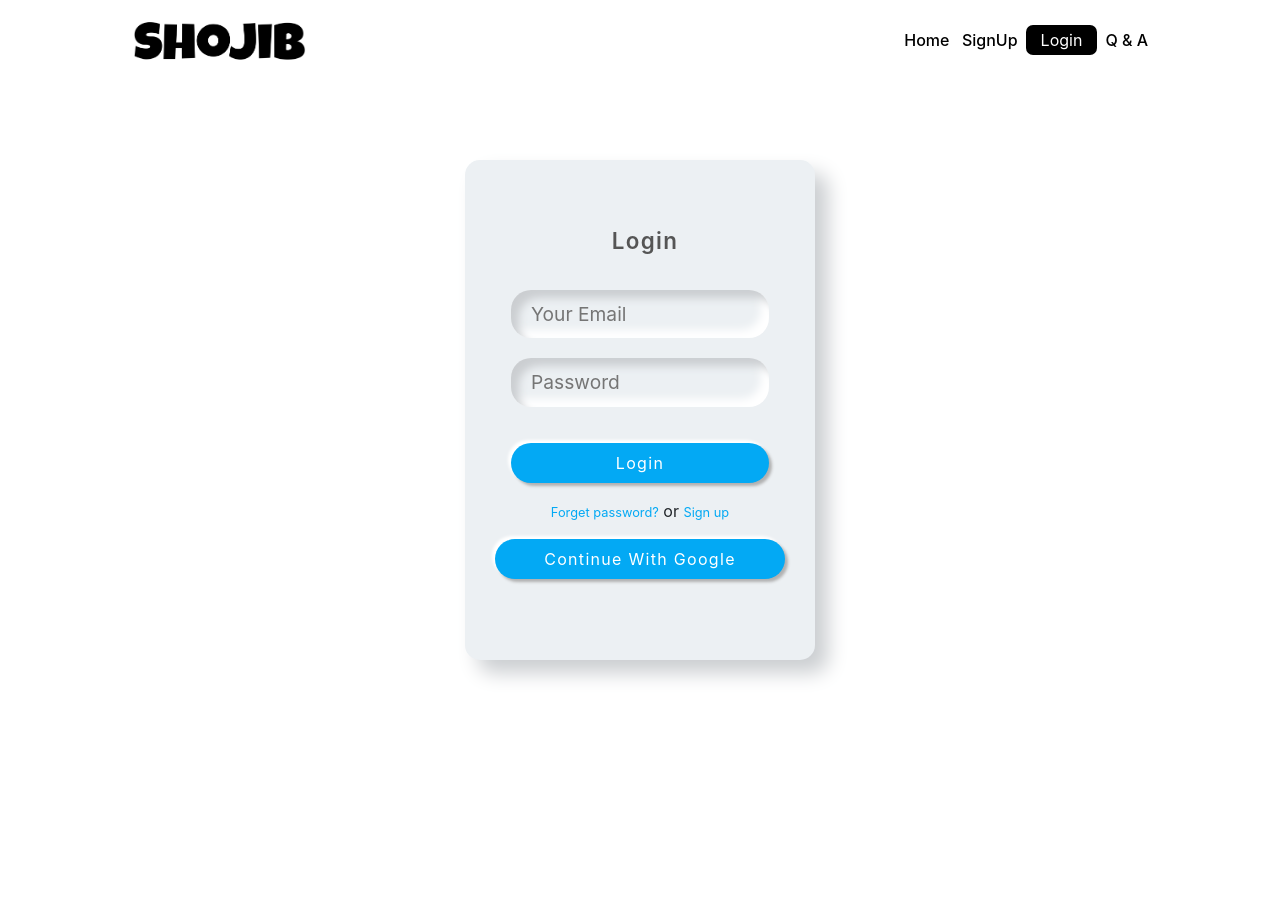
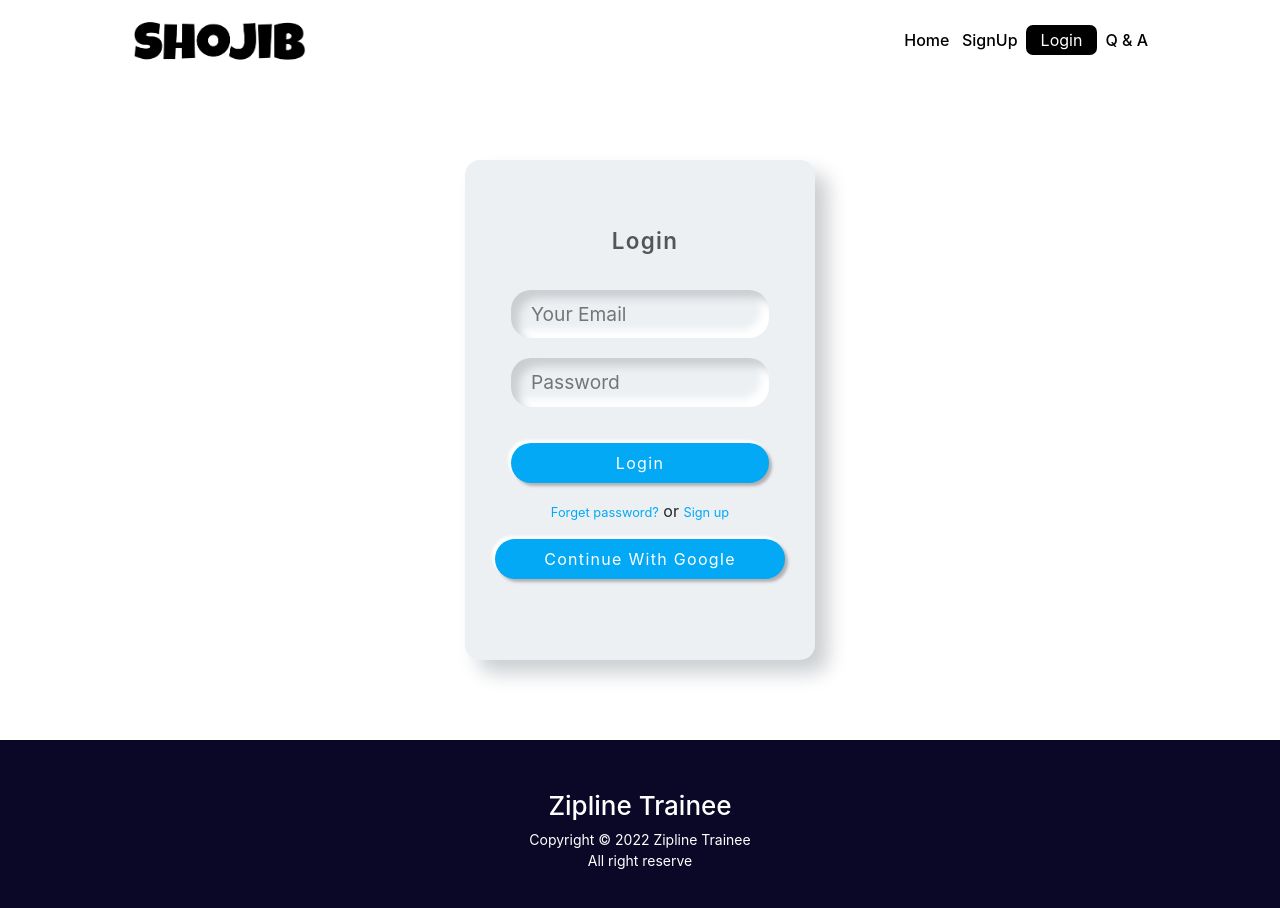
Before and after one commit to mohammedshojib/Zipline-Trainee, a React (Vite) app: page /login in a window 1280 px wide. Shown: the top 908 px of the page. Before the commit the page ends 800 px from the top, so only its background shows below. Built offline with nearby package versions, Linux system fonts and the light colour scheme; no server answers.

Commit message:
error done

```diff
--- a/src/App.jsx
+++ b/src/App.jsx
@@ -7,8 +7,9 @@ import Login from "./components/Login";
 import Signup from "./components/Signup";
 import Notfound from "./components/Notfound";
 import RequireAuth from "./components/RequireAuth";
-import Hello from "./components/Hello";
+import Checkout from "./components/Checkout";
 import Myprofile from "./components/Myprofile";
+import Footer from "./components/Footer";
 
 export const ReviewsContext = createContext();
 
@@ -23,14 +24,15 @@ function App() {
         <Route path="/myaccount" element={<Myprofile />} />
         <Route path="/*" element={<Notfound />} />
         <Route
-          path="/hello"
+          path="/checkout"
           element={
             <RequireAuth>
-              <Hello />
+              <Checkout />
             </RequireAuth>
           }
         />
       </Routes>
+      <Footer />
     </div>
   );
 }
--- /dev/null
+++ b/src/components/Checkout.jsx
@@ -0,0 +1,53 @@
+import React, { useState } from "react";
+
+const Hello = () => {
+  const [checkoutState, setCheckoutState] = useState("");
+
+  const handleCheckout = (e) => {
+    e.preventDefault();
+    setCheckoutState("Sucsess");
+  };
+
+  return (
+    <div className="wrapper">
+      <div className="text-center mt-4 name"> CheckOut </div>
+      <form className="p-3 mt-3" onSubmit={handleCheckout}>
+        <div className="form-field d-flex align-items-center">
+          <span className="far fa-user"></span>
+          <input
+            type="text"
+            name="userName"
+            id="userName"
+            placeholder="Username"
+          />
+        </div>
+        <div className="form-field d-flex align-items-center">
+          <span className="fas fa-key"></span>
+          <input type="text" name="Address" id="pwd" placeholder="Address" />
+        </div>
+        <div className="form-field d-flex align-items-center">
+          <span className="fas fa-key"></span>
+          <input
+            type="password"
+            name="password"
+            id="pwd"
+            placeholder="Password"
+          />
+        </div>
+        <div className="form-field d-flex align-items-center">
+          <span className="fas fa-key"></span>
+          <input
+            type="number"
+            name="Phone"
+            id="pwd"
+            placeholder="Phone Number"
+          />
+        </div>
+        <h4>{checkoutState}</h4>
+        <input type="submit" className="btn mt-3" value="Submit" />
+      </form>
+    </div>
+  );
+};
+
+export default Hello;
--- /dev/null
+++ b/src/components/Footer.jsx
@@ -0,0 +1,21 @@
+import React from "react";
+import "../styles/Footer.css";
+
+const Footer = () => {
+  return (
+    <div>
+      <footer class="footer-area">
+        <div class="footer">
+          <h1>Zipline Trainee</h1>
+          <p>
+            Copyright © 2022 Zipline Trainee
+            <br />
+            All right reserve
+          </p>
+        </div>
+      </footer>
+    </div>
+  );
+};
+
+export default Footer;
--- a/src/components/Hello.jsx
+++ /dev/null
@@ -1,11 +0,0 @@
-import React from "react";
-
-const Hello = () => {
-  return (
-    <div>
-      <h1>hello</h1>
-    </div>
-  );
-};
-
-export default Hello;
--- a/src/components/Hero.jsx
+++ b/src/components/Hero.jsx
@@ -6,12 +6,12 @@ const Hero = () => {
     <div className="hero">
       <div className="col">
         <h3>
-          Hy! Reviewing <br /> <span>Jhankars Course</span>
+          Wellcome to <br /> <span>Zipline Trainee</span>
         </h3>
         <p>
-          We are review web development course for you. We aks every people what
-          they think how thare experience with <b>Jhankers</b> web development
-          course
+          A freelance Zipline trainer with 4 years of exp. i teach more then 100
+          of people how to use zipline <b>100%</b> with safety. Lets start with
+          you
         </p>
         <a href="#">Explore More</a>
       </div>
--- /dev/null
+++ b/src/components/Hero2.jsx
@@ -0,0 +1,26 @@
+import React from "react";
+
+const Hero2 = () => {
+  return (
+    <div className="hero">
+      <div className="col">
+        <img
+          src="https://us.123rf.com/450wm/roiandroi/roiandroi2103/roiandroi210300143/166668523-ziplining-outdoor-sports-illustration-vector-cartoon-flat-character-of-woman-descending-on-a-rope-is.jpg?ver=6"
+          alt=""
+        />
+      </div>
+      <div className="col">
+        <h6>About Me</h6>
+        <h3>
+          Passionate <br /> <span>Zipline Trainer</span>
+        </h3>
+        <p>
+          I am a buet gatueded with GPA 2.99 . i have 4 years of zipline exp.
+        </p>
+        <a href="#">Explore More</a>
+      </div>
+    </div>
+  );
+};
+
+export default Hero2;
--- a/src/components/Home.jsx
+++ b/src/components/Home.jsx
@@ -3,6 +3,7 @@ import Hero from "./Hero";
 import Service from "./Service.jsx";
 import "../styles/Home.css";
 import { useNavigate } from "react-router-dom";
+import Hero2 from "./Hero2";
 
 const Home = () => {
   const [services, setServices] = useState([]);
@@ -16,11 +17,12 @@ const Home = () => {
   return (
     <div>
       <Hero />
-      <div className="main-container" onClick={() => navigate("/hello")}>
+      <div className="main-container" onClick={() => navigate("/checkout")}>
         {services.map((service) => (
           <Service service={service} key={service._id}></Service>
         ))}
       </div>
+      <Hero2 />
     </div>
   );
 };
--- a/src/components/Login.jsx
+++ b/src/components/Login.jsx
@@ -25,8 +25,8 @@ const Login = () => {
         <Navigate to="/" />;
       })
       .catch((error) => {
-        const errorCode = error.code;
         const errorMessage = error.message;
+        setError(errorMessage);
       });
   };
 
@@ -46,6 +46,7 @@ const Login = () => {
     return (
       <div className="wrapper">
         <div className="text-center mt-4 name"> Login </div>
+        <p className="text-danger text-center">{error}</p>
         <form className="p-3 mt-3" onSubmit={handleLogin}>
           <div className="form-field d-flex align-items-center">
             <span className="far fa-user"></span>
@@ -57,6 +58,7 @@ const Login = () => {
               placeholder="Your Email"
             />
           </div>
+
           <div className="form-field d-flex align-items-center">
             <span className="fas fa-key"></span>
             <input
--- a/src/components/Signup.jsx
+++ b/src/components/Signup.jsx
@@ -15,6 +15,7 @@ const Signup = () => {
   const [email, setEmail] = useState("");
   const [password, setPassword] = useState("");
   const [user, loading, errorHook] = useAuthState(auth);
+  const [error, setError] = useState("");
 
   const creatUser = (e) => {
     e.preventDefault();
@@ -24,8 +25,8 @@ const Signup = () => {
         console.log(user);
       })
       .catch((error) => {
-        const errorCode = error.code;
         const errorMessage = error.message;
+        setError(errorMessage);
       });
   };
 
@@ -48,6 +49,7 @@ const Signup = () => {
     return (
       <div className="wrapper">
         <div className="text-center mt-4 name"> Signup </div>
+        <p className="text-danger text-center">{error}</p>
         <form className="p-3 mt-3" onSubmit={creatUser}>
           <div className="form-field d-flex align-items-center">
             <span className="far fa-user"></span>
--- /dev/null
+++ b/src/styles/Footer.css
@@ -0,0 +1,18 @@
+.footer {
+  margin-top: 50px;
+  text-align: center;
+}
+.footer h1 {
+  font-size: 26px;
+  color: white;
+  padding-top: 50px;
+}
+.footer p {
+  color: white;
+  font-size: 14px;
+  padding-bottom: 40px;
+}
+.footer-area {
+  background-color: #0a0826;
+  margin-bottom: -50px;
+}
```
